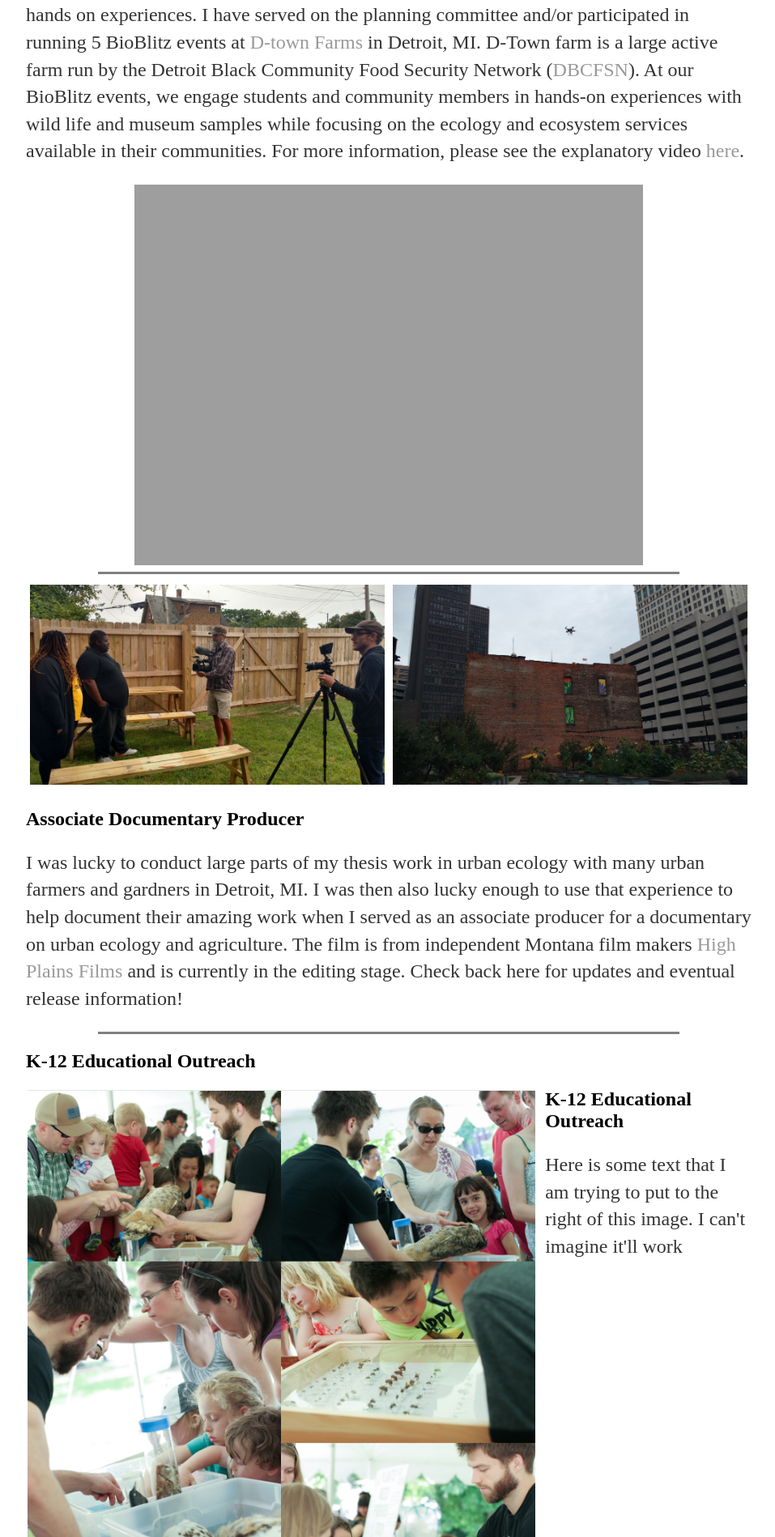
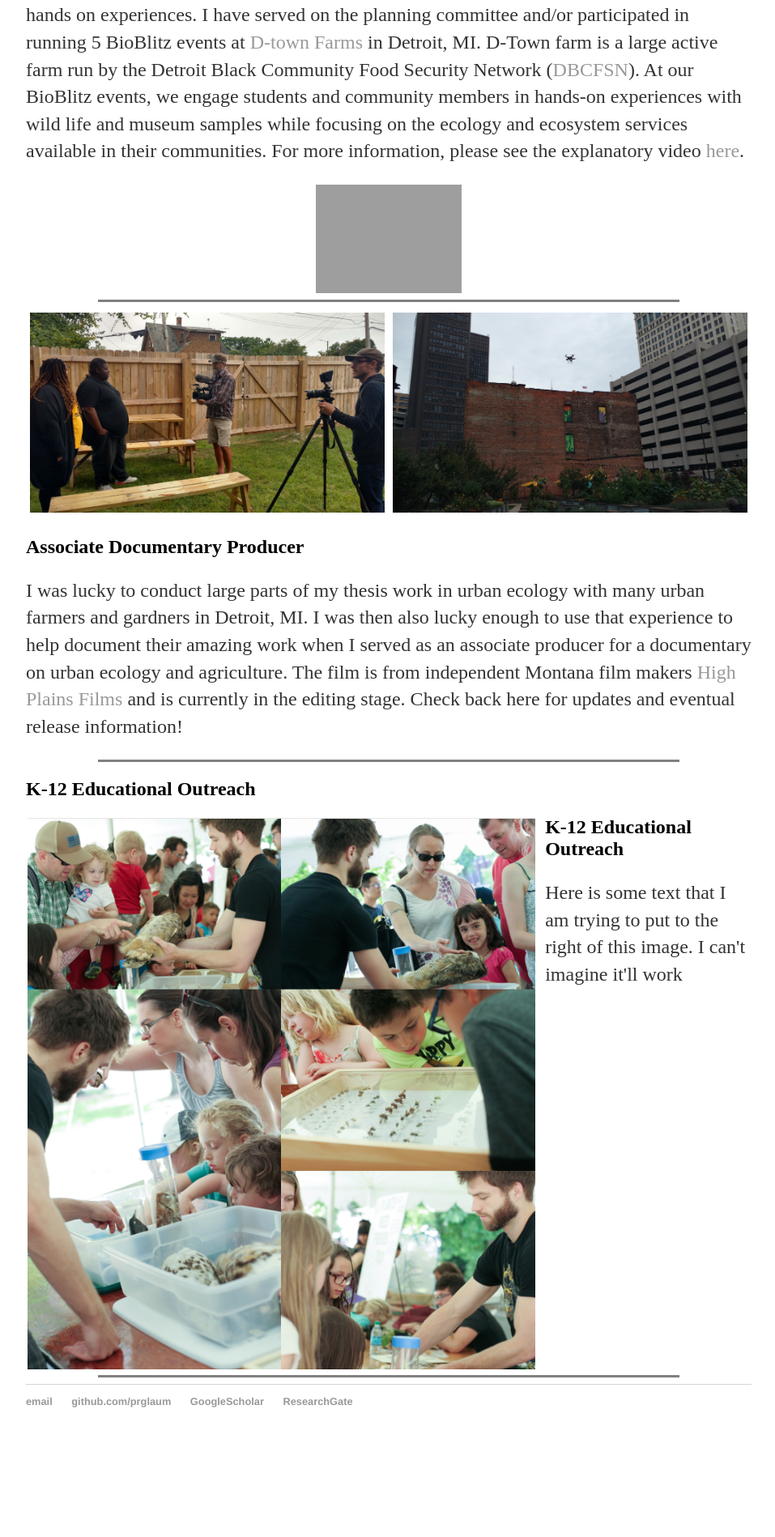
Before and after one commit to prglaum/prglaum.github.io, a Jekyll site: the page built from outreach/index.html, in a window 1280 px wide. Shown: the part 557-2455 px from the top of the page at 81% size, without its empty margins (160-1117 px from the left). Built offline with Jekyll 4.4.1, drawn with Linux system fonts in a browser that asks for light colours; after the commit the page ends 2355 px from its top, so only the background shows below that.

Commit message:
Update index.html

```diff
--- a/outreach/index.html
+++ b/outreach/index.html
@@ -18,7 +18,7 @@
 	with wild life and museum samples while focusing on the ecology and ecosystem services available in their communities.
 	For more information, please see the explanatory video <a href="https://www.youtube.com/watch?v=6ITXCHrL4Q0" target="_blank" rel="noopener noreferrer">here</a>. </p>
 <div style="text-align: center">
-	<img src="{{site.url}}/docs/assets/images/bioBlitzCircle.PNG" alt="bioBlitzCircle" style="width:70%" align="center">
+	<img src="{{site.url}}/docs/assets/images/bioBlitzCircle.PNG" alt="bioBlitzCircle" style="width:20%" align="center">
 </div>
 <!-- <div class="rowCentered">
   <div class="columnTwo">
```
